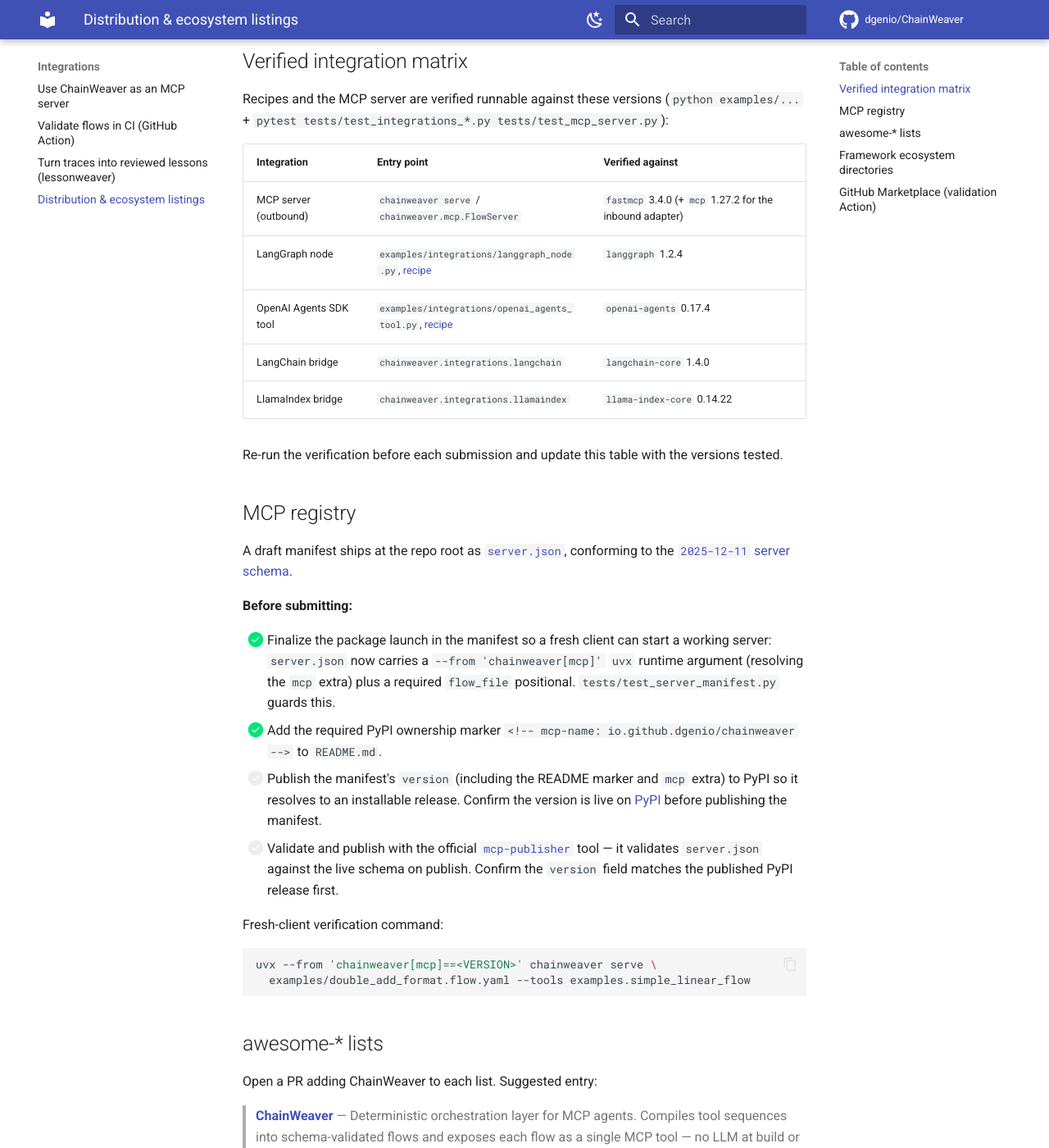
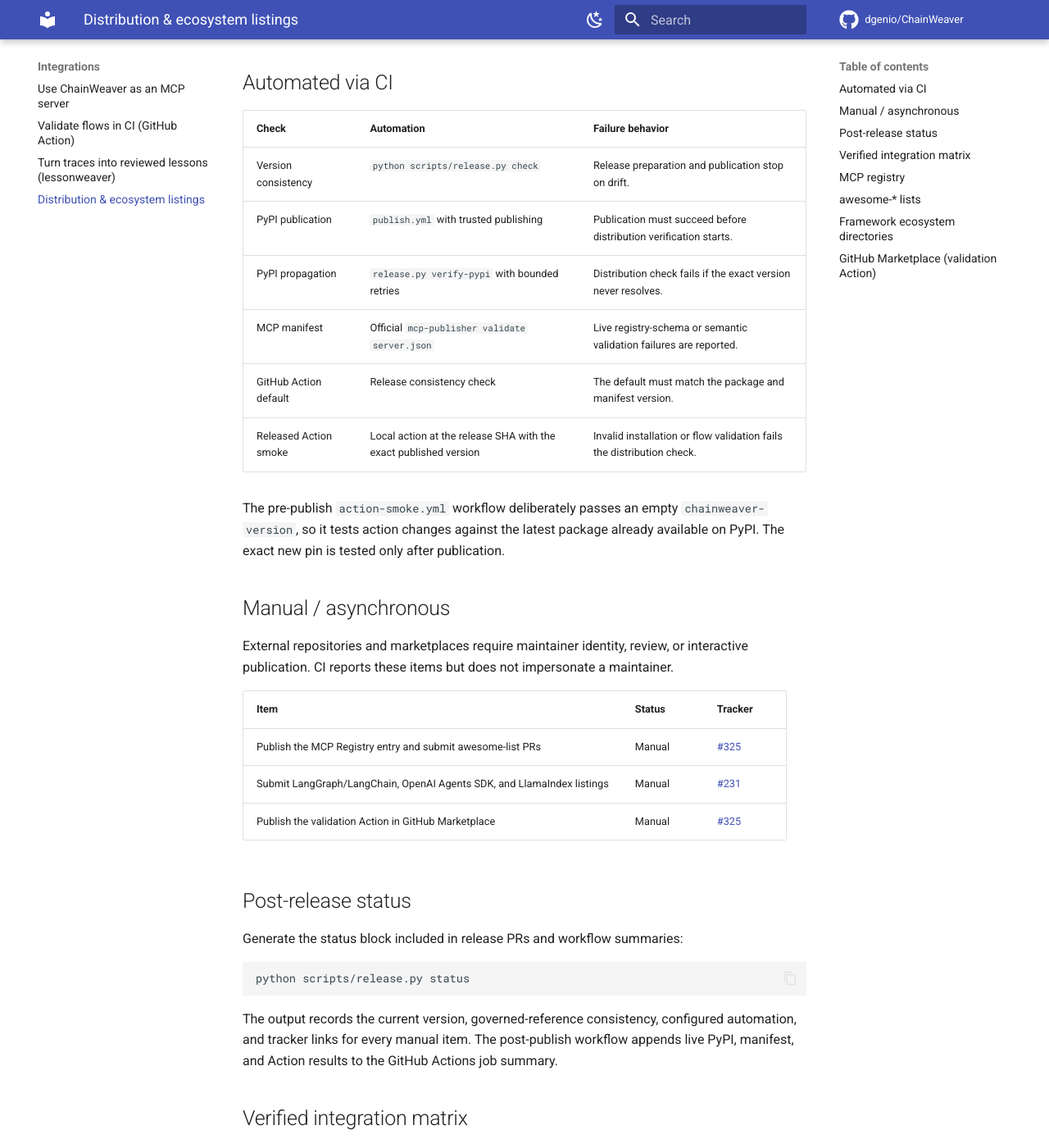
Before and after one commit to dgenio/ChainWeaver, an MkDocs documentation site: the page built from docs/distribution.md, in a window 1280 px wide and 1400 px high, scrolled down 380 px. Shown: the whole window at 82% size. Built offline with MkDocs 1.6.1 and Material for MkDocs 9.7.7, drawn with Linux system fonts in a browser that asks for light colours; comment, search, counter and statistics services are not loaded; some of the changed text lies outside the part shown.

Commit message:
feat: automate release and distribution workflows

````diff
--- a/docs/distribution.md
+++ b/docs/distribution.md
@@ -2,15 +2,54 @@
 
 ChainWeaver's discovery strategy is **passive reach**: be listed where its exact
 audience already looks — the MCP ecosystem and the major agent-framework
-integration directories. This page is the operational checklist for those
-submissions, plus the prepared copy to paste into each one.
+integration directories. This page records what CI verifies and which external
+submissions remain maintainer-owned.
 
 The in-repo artifacts (the [`serve` command](cli.md#serve), the
-[MCP server guide](mcp-server.md), the [`server.json`](#mcp-registry) manifest, and
-the verified recipes below) are maintained here. The external submissions are
-maintainer actions in *other* projects' repos and are tracked by
-[#230](https://github.com/dgenio/ChainWeaver/issues/230) and
-[#231](https://github.com/dgenio/ChainWeaver/issues/231).
+[MCP server guide](mcp-server.md), the [`server.json`](#mcp-registry) manifest,
+and the verified recipes below) are maintained here. Release metadata is
+prepared by `scripts/release.py` and verified after publication by
+`.github/workflows/distribution-check.yml`.
+
+## Automated via CI
+
+| Check | Automation | Failure behavior |
+|---|---|---|
+| Version consistency | `python scripts/release.py check` | Release preparation and publication stop on drift. |
+| PyPI publication | `publish.yml` with trusted publishing | Publication must succeed before distribution verification starts. |
+| PyPI propagation | `release.py verify-pypi` with bounded retries | Distribution check fails if the exact version never resolves. |
+| MCP manifest | Official `mcp-publisher validate server.json` | Live registry-schema or semantic validation failures are reported. |
+| GitHub Action default | Release consistency check | The default must match the package and manifest version. |
+| Released Action smoke | Local action at the release SHA with the exact published version | Invalid installation or flow validation fails the distribution check. |
+
+The pre-publish `action-smoke.yml` workflow deliberately passes an empty
+`chainweaver-version`, so it tests action changes against the latest package
+already available on PyPI. The exact new pin is tested only after publication.
+
+## Manual / asynchronous
+
+External repositories and marketplaces require maintainer identity, review, or
+interactive publication. CI reports these items but does not impersonate a
+maintainer.
+
+| Item | Status | Tracker |
+|---|---|---|
+| Publish the MCP Registry entry and submit awesome-list PRs | Manual | [#325](https://github.com/dgenio/ChainWeaver/issues/325) |
+| Submit LangGraph/LangChain, OpenAI Agents SDK, and LlamaIndex listings | Manual | [#231](https://github.com/dgenio/ChainWeaver/issues/231) |
+| Publish the validation Action in GitHub Marketplace | Manual | [#325](https://github.com/dgenio/ChainWeaver/issues/325) |
+
+## Post-release status
+
+Generate the status block included in release PRs and workflow summaries:
+
+```bash
+python scripts/release.py status
+```
+
+The output records the current version, governed-reference consistency,
+configured automation, and tracker links for every manual item. The
+post-publish workflow appends live PyPI, manifest, and Action results to the
+GitHub Actions job summary.
 
 ## Verified integration matrix
 
@@ -35,23 +74,13 @@
 conforming to the
 [`2025-12-11` server schema](https://static.modelcontextprotocol.io/schemas/2025-12-11/server.schema.json).
 
-**Before submitting:**
-
-- [x] Finalize the package launch in the manifest so a fresh client can start a
-      working server: `server.json` now carries a `--from 'chainweaver[mcp]'`
-      `uvx` runtime argument (resolving the `mcp` extra) plus a required
-      `flow_file` positional. `tests/test_server_manifest.py` guards this.
-- [x] Add the required PyPI ownership marker
-      `<!-- mcp-name: io.github.dgenio/chainweaver -->` to `README.md`.
-- [ ] Publish the manifest's `version` (including the README marker and `mcp`
-      extra) to PyPI so it
-      resolves to an installable release. Confirm the version is live on
-      [PyPI](https://pypi.org/project/chainweaver/) before publishing the
-      manifest.
-- [ ] Validate and publish with the official
-      [`mcp-publisher`](https://github.com/modelcontextprotocol/registry) tool —
-      it validates `server.json` against the live schema on publish. Confirm the
-      `version` field matches the published PyPI release first.
+`server.json` carries a `--from 'chainweaver[mcp]'` `uvx` runtime argument plus
+a required `flow_file` positional. `tests/test_server_manifest.py` guards the
+launch contract, and `README.md` carries the required PyPI ownership marker.
+The post-release workflow confirms the exact package is live on
+[PyPI](https://pypi.org/project/chainweaver/) and validates the manifest with
+the official [`mcp-publisher`](https://github.com/modelcontextprotocol/registry)
+tool before a maintainer performs the tracked registry submission.
 
 Fresh-client verification command:
 
@@ -68,22 +97,27 @@
 > orchestration layer for MCP agents. Compiles tool sequences into schema-validated
 > flows and exposes each flow as a single MCP tool — no LLM at build or run time.
 
-- [ ] [`punkpeye/awesome-mcp-servers`](https://github.com/punkpeye/awesome-mcp-servers)
-- [ ] `awesome-ai-agents`
-- [ ] `awesome-llm-apps`
+Targets:
+
+- [`punkpeye/awesome-mcp-servers`](https://github.com/punkpeye/awesome-mcp-servers)
+- `awesome-ai-agents`
+- `awesome-llm-apps`
+
+Submission status is tracked in [#325](https://github.com/dgenio/ChainWeaver/issues/325).
 
 ## Framework ecosystem directories
 
 For each framework, verify the recipe against the current version (table above),
 then submit to its community/integration surface:
 
-- [ ] **LangGraph / LangChain** — community/ecosystem integration listing, linking
-      [the LangGraph node recipe](cookbook/langgraph-node.md).
-- [ ] **OpenAI Agents SDK** — community/showcase resources, linking
-      [the OpenAI Agents tool recipe](cookbook/openai-agents-tool.md).
-- [ ] **LlamaIndex** — integrations/community listing, linking the LlamaIndex
-      bridge.
+- **LangGraph / LangChain** — community/ecosystem integration listing, linking
+  [the LangGraph node recipe](cookbook/langgraph-node.md).
+- **OpenAI Agents SDK** — community/showcase resources, linking
+  [the OpenAI Agents tool recipe](cookbook/openai-agents-tool.md).
+- **LlamaIndex** — integrations/community listing, linking the LlamaIndex
+  bridge.
 
+Progress is tracked in [#231](https://github.com/dgenio/ChainWeaver/issues/231).
 Once a listing is accepted, link it from the README **Integrations** section.
 
 ## GitHub Marketplace (validation Action)
@@ -95,12 +129,8 @@
 distribution surface in its own right: a single `uses:` line lets other repos
 adopt flow validation.
 
-**Before submitting:**
-
-- [ ] Confirm the action's `chainweaver-version` default matches the published
-      PyPI release.
-- [ ] Tag the release so `uses: dgenio/ChainWeaver/.github/actions/chainweaver@<tag>`
-      resolves.
-- [ ] Publish the Action to the
-      [GitHub Marketplace](https://docs.github.com/actions/creating-actions/publishing-actions-in-github-marketplace)
-      from the tagged release.
+CI confirms the action's default matches the published version and that the
+release tag resolves to the tested merge commit. Marketplace publication is a
+manual maintainer action tracked in [#325](https://github.com/dgenio/ChainWeaver/issues/325);
+publish from the tagged release through
+[GitHub Marketplace](https://docs.github.com/actions/creating-actions/publishing-actions-in-github-marketplace).
--- a/pyproject.toml
+++ b/pyproject.toml
@@ -4,7 +4,7 @@
 
 [project]
 name = "chainweaver"
-version = "0.12.1"
+dynamic = ["version"]
 description = "Deterministic orchestration layer for MCP-based agents."
 readme = "README.md"
 license = { file = "LICENSE" }
@@ -216,3 +216,6 @@
 # the module docstring of ``pytest_chainweaver.py`` for details.
 [tool.setuptools]
 py-modules = ["pytest_chainweaver"]
+
+[tool.setuptools.dynamic]
+version = { attr = "chainweaver.__version__" }
````
Also changed, not shown: AGENTS.md (+6 -6 lines), CHANGELOG.md (+6 -0 lines), benchmarks/README.md (+14 -5 lines), docs/agent-context/workflows.md (+32 -2 lines), docs/github-action.md (+9 -4 lines), .github/actions/chainweaver/README.md, 10 other files.
